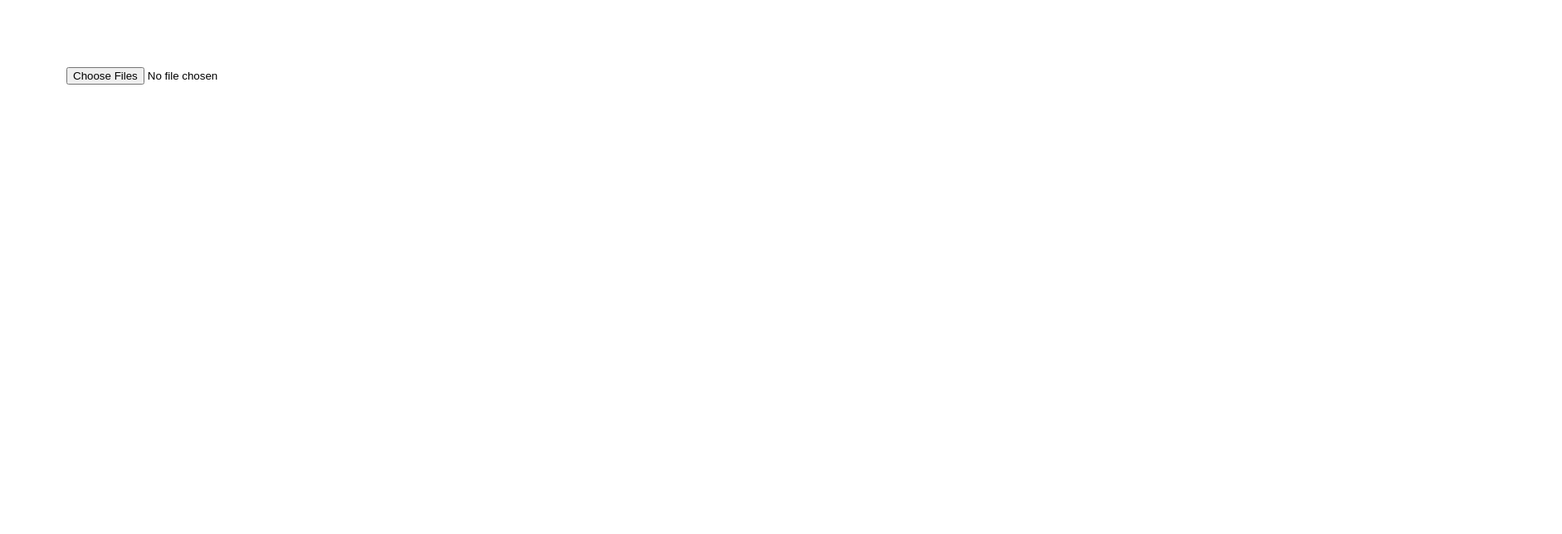
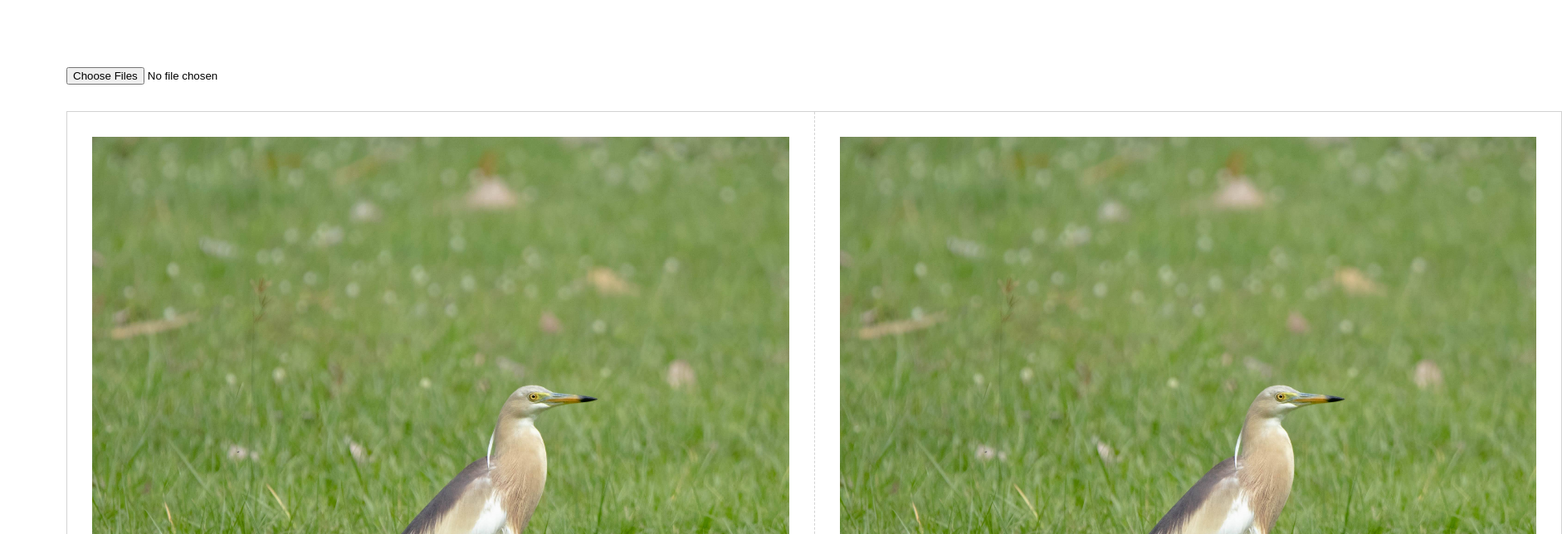
Before and after one commit to OozyGrub/photo-card-4x3, a React (Create React App) app: page / in a window 1280 px wide. Shown: the top 644 px of the page at 83% size, 1882 px wide, since content can reach past the window. Built offline with nearby package versions, Linux system fonts and the light colour scheme.

Commit message:
feat: add export images

```diff
--- a/package.json
+++ b/package.json
@@ -12,6 +12,7 @@
     "@types/react-dom": "^18.0.0",
     "lodash": "^4.17.21",
     "react": "^18.2.0",
+    "react-component-export-image": "^1.0.6",
     "react-dom": "^18.2.0",
     "react-scripts": "5.0.1",
     "typescript": "^4.4.2",
--- a/src/App.tsx
+++ b/src/App.tsx
@@ -1,33 +1,47 @@
-import { chunk } from "lodash";
+import { chunk, padStart, round } from "lodash";
 import React, { ChangeEvent, useState } from "react";
+import { exportComponentAsJPEG } from "react-component-export-image";
 import "./App.css";
+
+const PPI = 300;
 
 const DividedPhotoCard = ({ src }: { src: string }) => {
   return (
     <div
       className="photo-card-4x3"
-      style={{ padding: "10px", overflow: "hidden" }}
+      style={{ padding: 0.1 * PPI, overflow: "hidden" }}
     >
       {src && (
-        <img
-          src={src}
-          alt="indian-pond-heron"
-          style={{ width: "100%", aspectRatio: "1/1", objectFit: "cover" }}
+        <div
+          style={{
+            position: "relative",
+            width: "100%",
+            height: 0,
+            padding: "100% 0 0",
+            overflow: "hidden",
+            backgroundImage: `url("${src}")`,
+            backgroundSize: "cover",
+          }}
         />
       )}
     </div>
   );
 };
 
-const PhotoCard = ({ images }: { images: string[] }) => {
+interface PhotoCardProps {
+  images: string[];
+}
+const PhotoCard = React.forwardRef<HTMLDivElement, PhotoCardProps>(
+  ({ images }, ref) => {
     return (
       <div
+        ref={ref}
         className="photo-card-4x6"
         style={{
           display: "grid",
           gridTemplateColumns: "1fr min-content 1fr",
-        width: "6in",
-        height: "4in",
+          width: 6 * PPI,
+          height: 4 * PPI,
           background: "white",
           border: "1px solid lightgrey",
         }}
@@ -36,11 +50,12 @@ const PhotoCard = ({ images }: { images: string[] }) => {
         <div
           className="photo-card-divider"
           style={{ borderLeft: "1px dashed lightgrey" }}
-      ></div>
+        />
         <DividedPhotoCard src={images[1]} />
       </div>
     );
-};
+  }
+);
 
 const ImageUpload = ({
   onChange,
@@ -55,7 +70,13 @@ const ImageUpload = ({
 };
 
 function App() {
-  const [images, setImages] = useState<string[]>([]);
+  const componentsRef = React.useRef<HTMLDivElement[]>([]);
+  const componentRef = React.useRef<HTMLDivElement>();
+
+  const [images, setImages] = useState<string[]>([
+    "indian-pond-heron.JPG",
+    "indian-pond-heron.JPG",
+  ]);
 
   const handleImagesChanged = (e: ChangeEvent<HTMLInputElement>) => {
     if (e.target.files) {
@@ -65,6 +86,19 @@ function App() {
       setImages(urls);
     }
   };
+
+  const handleDownload = () => {
+    const prefix = "photo-card";
+    const numCards = round(images.length / 2);
+
+    for (let i = 0; i < numCards; i++) {
+      componentRef.current = componentsRef.current[i]!;
+      exportComponentAsJPEG(componentRef as any, {
+        fileName: `${prefix}-${padStart(`${i + 1}`, 3, "0")}`,
+      });
+    }
+  };
+
   return (
     <div
       className="wrapper"
@@ -84,10 +118,17 @@ function App() {
           gap: "2rem",
         }}
       >
-        {chunk(images, 2).map((images, idx) => (
-          <PhotoCard key={idx} images={images} />
+        {chunk(images, 2).map((images, i) => (
+          <PhotoCard
+            key={i}
+            ref={(el) => {
+              if (el) componentsRef.current[i] = el;
+            }}
+            images={images}
+          />
         ))}
       </div>
+      <button onClick={handleDownload}>Download</button>
     </div>
   );
 }
```
Also changed, not shown: 1 other file (tests, documents, lock files or other folders). Lines whose indentation alone changed are shown as unchanged.
